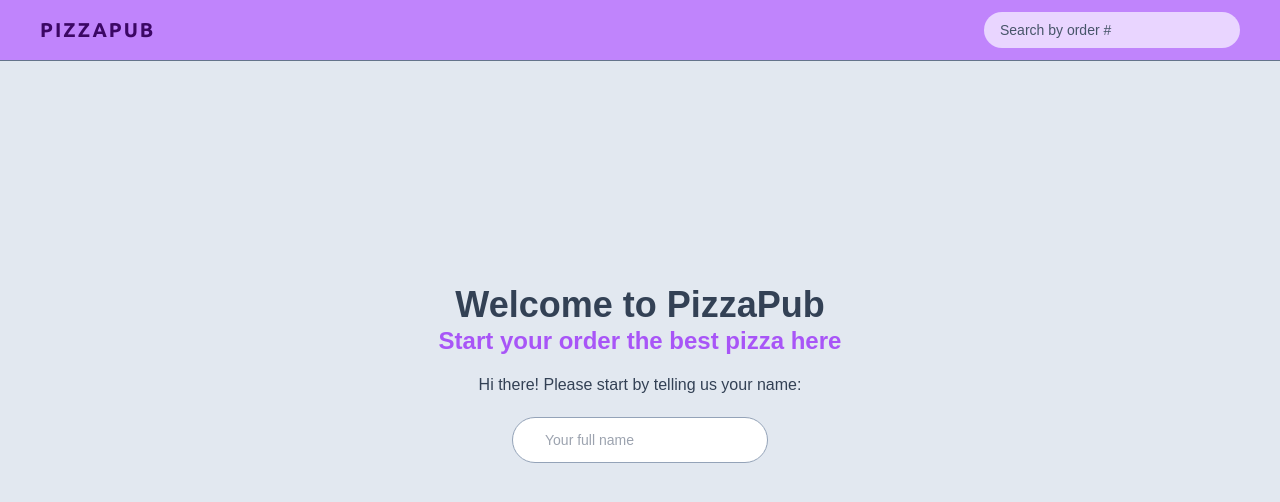
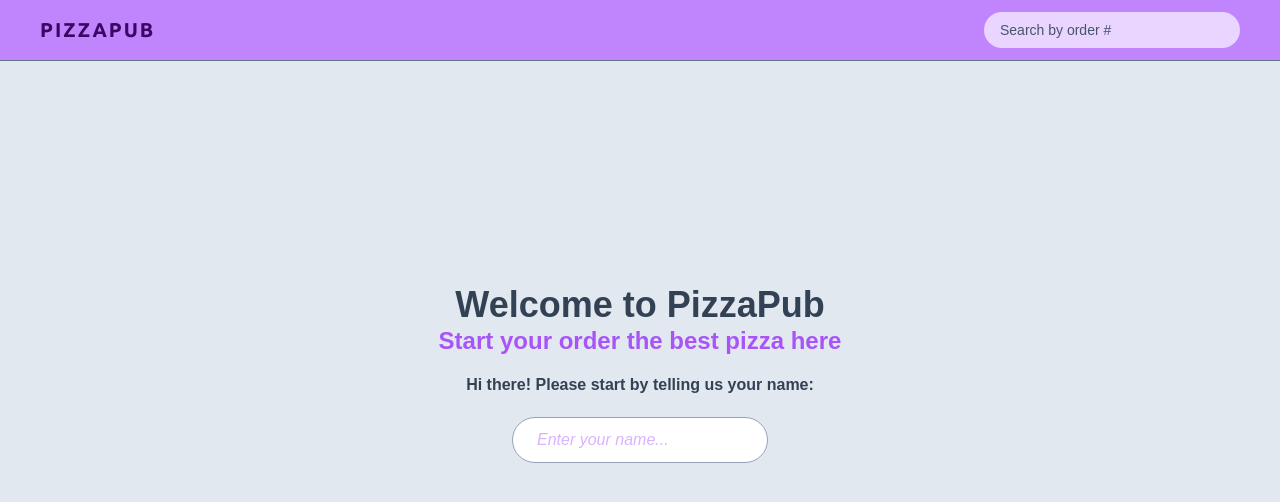
Before and after one commit to bakNa2t/pizzapub, a React (Vite) app: page / in a window 1280 px wide. Shown: the top 502 px of the page. Built offline with nearby package versions, Linux system fonts and the light colour scheme; a web font is replaced by a local one.

Commit message:
Updated username input placeholder

```diff
--- a/src/base-blocks/user/UserCreating.jsx
+++ b/src/base-blocks/user/UserCreating.jsx
@@ -20,16 +20,16 @@ function UserCreating() {
 
   return (
     <form onSubmit={handleSubmit}>
-      <p className="mb-5 text-sm text-slate-700 md:text-base">
+      <p className="mb-5 text-sm font-semibold text-slate-700 md:text-base">
         Hi there! Please start by telling us your name:
       </p>
 
       <input
         type="text"
-        placeholder="Your full name"
+        placeholder="Enter your name..."
         value={username}
         onChange={(e) => setUsername(e.target.value)}
-        className="input mb-5 w-64"
+        className="input mb-5 w-64 text-sm placeholder:italic placeholder:text-purple-300 md:placeholder:text-base"
       />
 
       {username !== "" && (
--- a/src/index.css
+++ b/src/index.css
@@ -4,7 +4,7 @@
 
 @layer components {
   .input {
-    @apply rounded-full border border-slate-400 px-4 py-2 text-sm outline-none transition-all duration-300 focus:outline-none focus:ring focus:ring-purple-400 focus:ring-opacity-50 md:px-8 md:py-3;
+    @apply rounded-full border border-slate-400 px-4 py-2 text-sm outline-none transition-all duration-300 focus:outline-none focus:ring focus:ring-purple-400 focus:ring-opacity-50 md:px-6 md:py-3;
   }
   .loader {
     width: 15px;
@@ -48,7 +48,6 @@
       transform: translateX(13px) rotate(-180deg) translateX(13px);
     }
   }
-}
 
   ::-webkit-scrollbar {
     width: 0.6rem;
@@ -69,6 +68,7 @@
 
   ::-webkit-scrollbar-thumb:hover {
     background: rgba(70, 80, 90, 0.6);
+  }
 }
 
 /* * {
```
Lines whose indentation alone changed are shown as unchanged.
